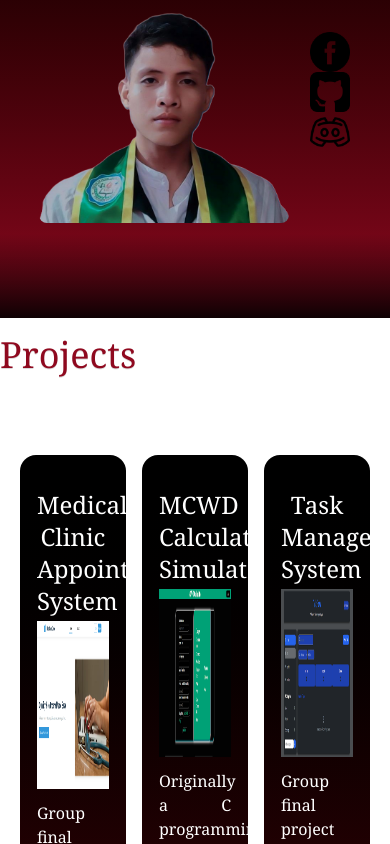
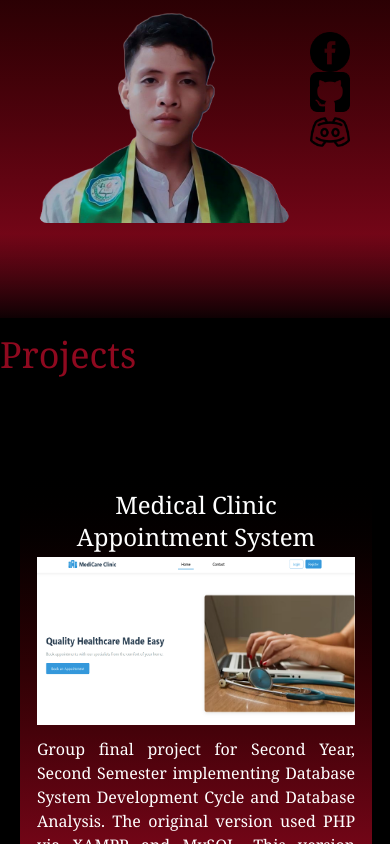
Before and after one commit to Riymon/Portfolio, a React (Vite) app: page /projects in a window 390 px wide. Shown: the part 256-1100 px from the top of the page. Built offline with nearby package versions, Linux system fonts and the light colour scheme.

Commit message:
2nd commit mobile phone responsive

```diff
--- a/src/App.css
+++ b/src/App.css
@@ -17,7 +17,11 @@
 .logo.react:hover {
   filter: drop-shadow(0 0 2em #61dafbaa);
 }
-
+@media only screen and (max-width: 600px) {
+  #root {
+    max-width: 600px;
+  }
+}
 @keyframes logo-spin {
   from {
     transform: rotate(0deg);
--- a/src/index.css
+++ b/src/index.css
@@ -109,9 +109,9 @@
 .header {
   position: fixed;
   top: 0;
-  width: 100%;
+  width: auto;
   background-color: var(--black);
-  z-index: 1000; /* ensures it stays above other content */
+  z-index: 100; /* ensures it stays above other content */
   font-size: 18px;
   list-style: none;
   text-decoration: none;
@@ -129,13 +129,13 @@
     justify-items: start;
     align-items: space-between;
     display: inline-block;
-    padding-left: 12vh;
+    padding: 0vh 12vh 0vh 15vh;
 }
 .header ul li{
     text-decoration: none;
     display: inline-block;
     align-items: space-between;
-    padding-left: 5vh;
+    padding-left: 7.2vh;
     font-size: 18px;
     color: var(--white);
     list-style: none;
@@ -225,19 +225,19 @@ body {
 
 
 /* Optional: You can still use your custom styles here */
-
+/*
 @media (prefers-color-scheme: light) {
   :root {
     color: #213547;
-    background-color: #ffffff;
+    background-color: var(--black);
   }
   a:hover {
     color: #747bff;
   }
   button {
-    background-color: #f9f9f9;
+    background-color: -;
   }
-}
+} */
 
 @media only screen and (max-width: 600px) {
   .header {
@@ -350,6 +350,13 @@ body {
   }
   .cons{
     padding-top: 5rem;
+    grid-template-columns: 2fr;
+    grid-template-rows: 2fr;
+    grid-gap: .3rem;
+  }
+  .cons .subcontent{
+    width: 22rem;
+    height: auto;
   }
   #services{
     padding-top: 35rem;
```
